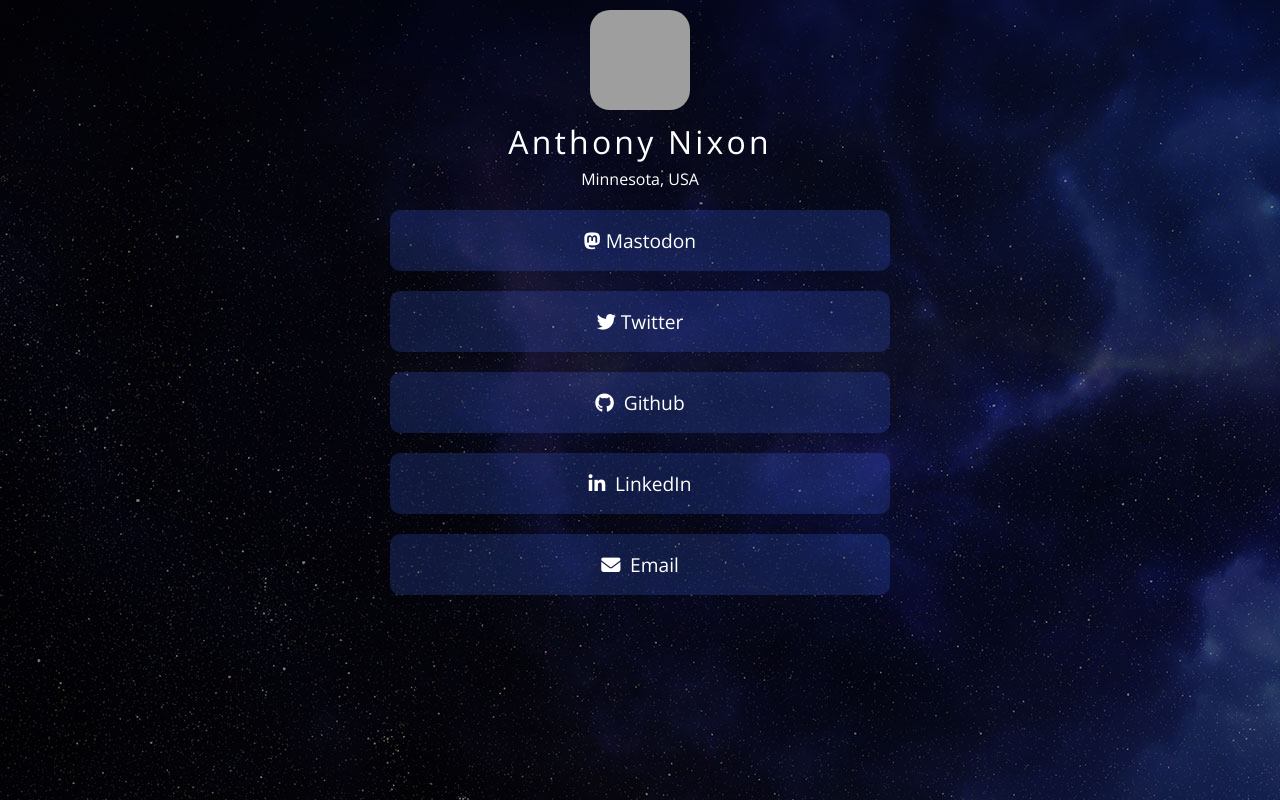
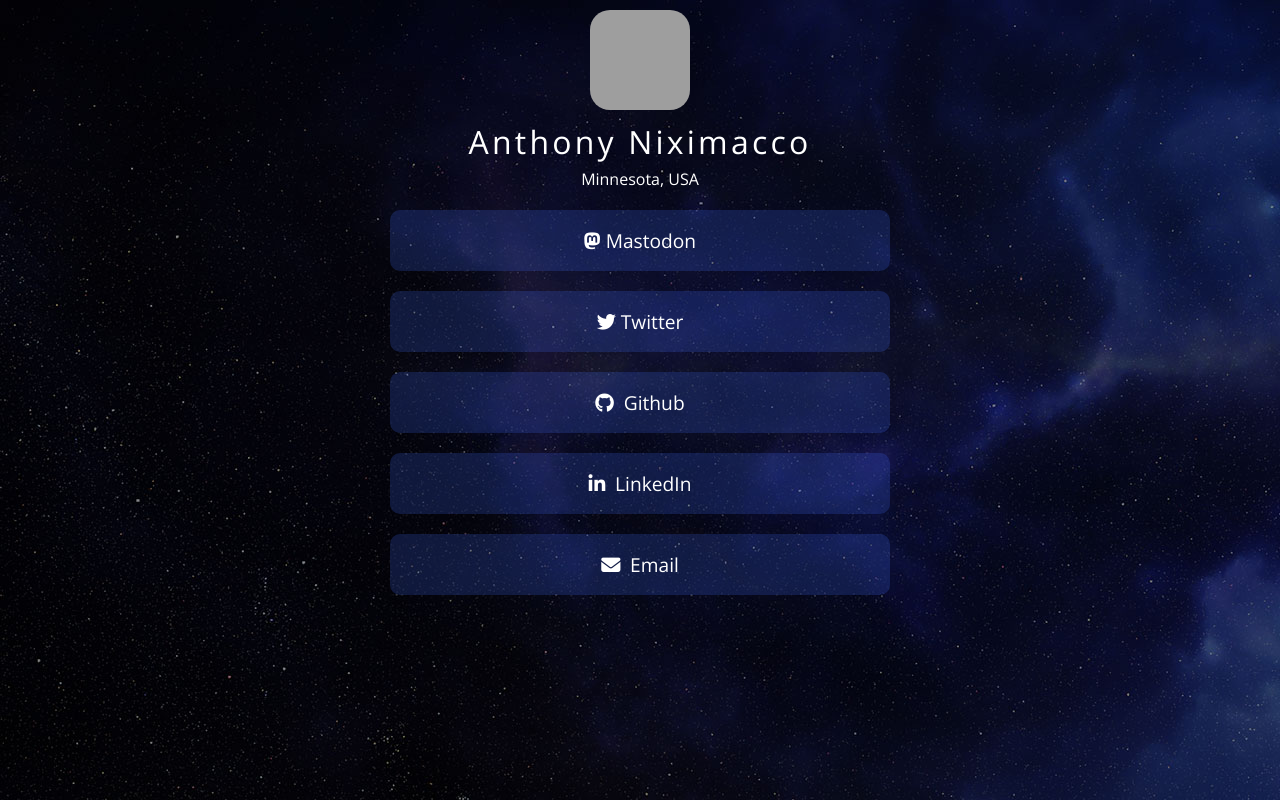
Before and after one commit to Niximacco/links.ajn.me, a plain HTML site: page index.html in a window 1280 px wide. Drawn offline with nearby package versions, Linux system fonts and the light colour scheme; grey boxes are pictures that could not be loaded.

Commit message:
Update index.html

```diff
--- a/index.html
+++ b/index.html
@@ -5,7 +5,7 @@
 <head>
     <meta name="viewport" content="width=device-width, initial-scale=1">
     <meta charset="UTF-8">
-    <title>Anthony Nixon</title>
+    <title>Anthony Niximacco</title>
     <link rel="stylesheet" href="assets/css/style.css">
     <script src="https://kit.fontawesome.com/df88468b70.js" crossorigin="anonymous"></script>
     <link rel="icon" href="assets/images/favicon.ico?v=2" type="image/x-icon" />
@@ -22,14 +22,14 @@
 
 <body>
     <div id="profile">
-        <img id="userPhoto" src="assets/images/profile.png" alt="Profile picture of Anthony Nixon">
+        <img id="userPhoto" src="assets/images/profile.png" alt="Profile picture of Anthony Niximacco">
         <div id="userName">
-            <h1>Anthony Nixon</h1>
+            <h1>Anthony Niximacco</h1>
             <p>Minnesota, USA</p>
         </div>
     </div>
     <div id="links">
-	<a rel="me" href="https://mn.social/@AnthonyNixon" class="link" target="_blank"><i class="fa-brands fa-mastodon"></i> Mastodon</a>
+	<a rel="me" href="https://mn.social/@Niximacco" class="link" target="_blank"><i class="fa-brands fa-mastodon"></i> Mastodon</a>
 	<a class="link" href="https://twitter.com/AnthonyNixon" target="_blank"><i class="fa-brands fa-twitter"></i> Twitter</a>
         <a class="link" href="https://github.com/AnthonyNixon" target="_blank"><i class="fa fa-github"></i> Github</a>
         <a class="link" href="https://www.linkedin.com/in/nixon-anthony/" target="_blank"><i class="fa fa-linkedin"
```
